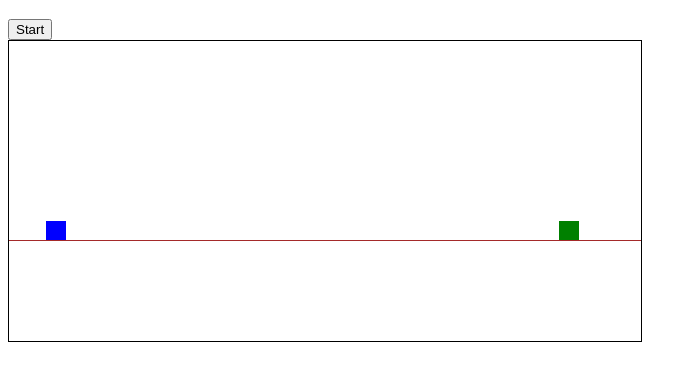
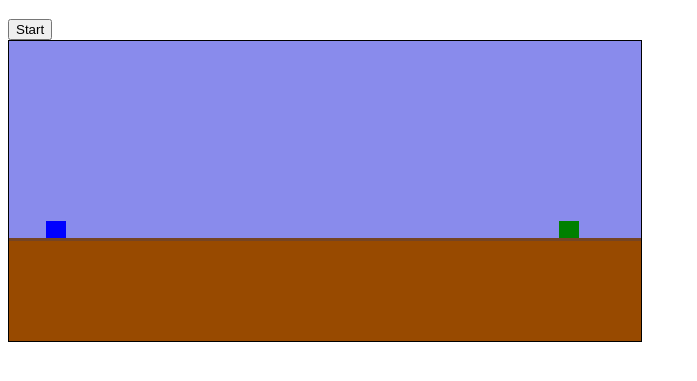
Before and after one commit to qptr/dino-game, a plain HTML site: page public/index.html in a window 1280 px wide. Shown: the part 61-442 px from the top of the page, without its empty margins (0-697 px from the left). Drawn offline with Linux system fonts and the light colour scheme.

Commit message:
Some styling for game

```diff
--- a/public/css/index.css
+++ b/public/css/index.css
@@ -1,17 +1,19 @@
 .game-box {
-  border: 1px solid black;
   width: 50%;
   height: 30%;
+  border: 1px solid black;
+  background-color: #898bec;
   display: grid;
   grid-template-columns: repeat(50, 1fr);
   grid-template-rows: repeat(3, 100px);
 }
 
 .ground {
-  height: 1px;
-  background: brown;
+  height: 100%;
+  background-color: #984a00;
+  border-top: #754424 solid;
   grid-column: 1 / -1;
-  grid-row: 2;
+  grid-row: 3 / 4;
   align-self: end;
 }
 
```
